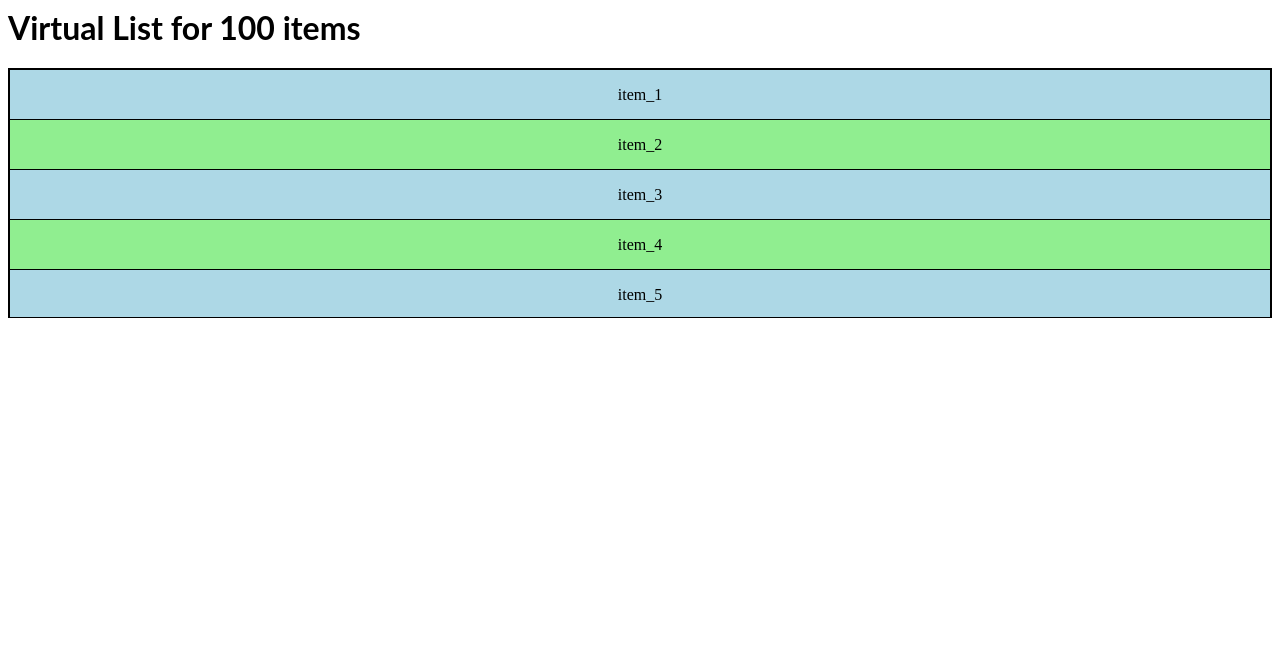
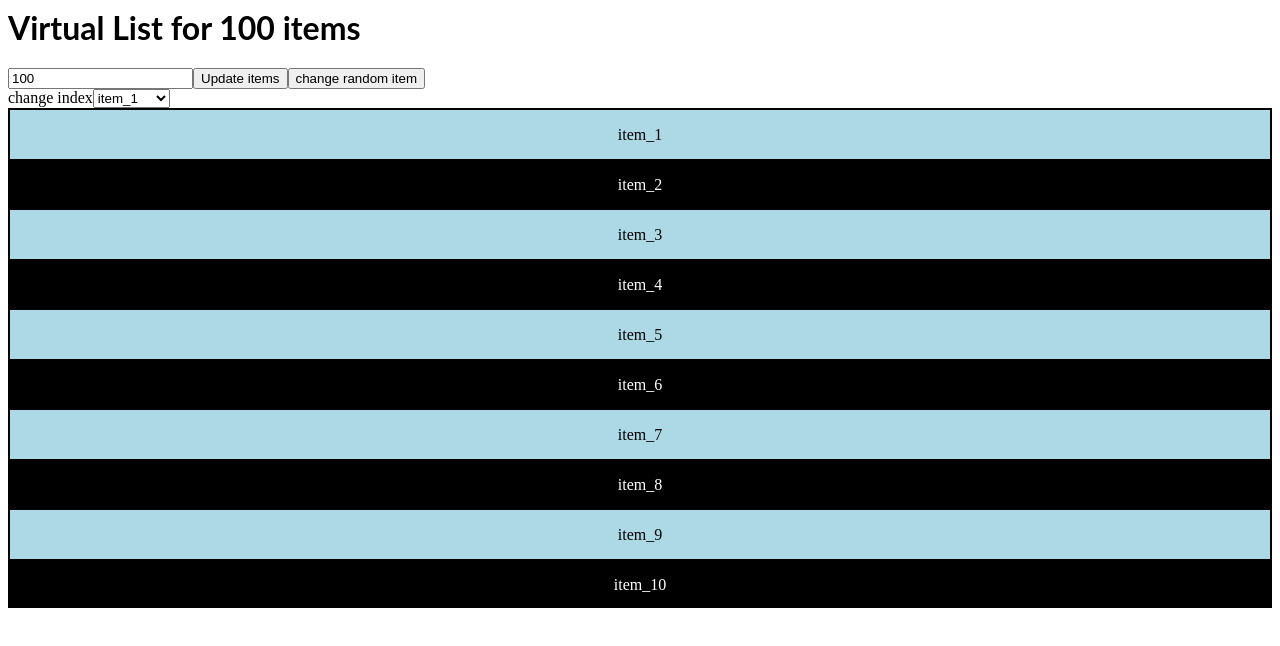
Before and after one commit to cjsmagic/react-custom-virtualization, a React (Create React App) app: page / in a window 1280 px wide. Shown: the top 646 px of the page. Built offline with nearby package versions, Linux system fonts and the light colour scheme; what proptypes would draw is missing.

Commit message:
3 files modified

```diff
--- a/src/App.js
+++ b/src/App.js
@@ -1,13 +1,15 @@
-import React from 'react';
+import React, { useState } from 'react';
 import './style.css';
 import VirtualList from './VirtualList';
 
-const items = new Array(100).fill(null).map((_, index) => `item_${index + 1}`);
+const newItems = count =>
+  new Array(count).fill(null).map((_, index) => `item_${index + 1}`);
 
 const renderItem = ({ item, index }) => (
   <div
     style={{
-      background: index % 2 === 0 ? 'lightblue' : 'lightgreen',
+      background: index % 2 === 0 ? 'lightblue' : '#000',
+      color: index % 2 === 0 ? '#000' : '#fff',
       height: '50px',
       display: 'flex',
       alignItems: 'center',
@@ -20,16 +22,53 @@ const renderItem = ({ item, index }) => (
   </div>
 );
 
+const initialCount = 100;
+
 export default function App() {
+  const [list, setList] = useState(() => newItems(initialCount));
+  const [count, setCount] = useState(() => initialCount);
+  const [indexPointed, setIndexPointed] = useState(0);
+
   return (
     <div>
-      <h1>Virtual List for {items.length} items</h1>
+      <h1>Virtual List for {list.length} items</h1>
+
+      <input
+        type="number"
+        value={count}
+        onChange={e => setCount(e.target.value)}
+      />
+
+      <button
+        onClick={() => {
+          setList(newItems(parseInt(count)));
+        }}
+      >
+        Update items
+      </button>
+
+      <button onClick={() => setList(['test', ...list])}>
+        change random item
+      </button>
+
+      <div>
+        change index
+        <select
+          value={indexPointed}
+          onChange={e => setIndexPointed(parseInt(e.target.value))}
+        >
+          {list.map((item, index) => (
+            <option value={index}>{item}</option>
+          ))}
+        </select>
+      </div>
 
       <VirtualList
-        items={items}
+        items={list}
         renderItem={renderItem}
-        height={250}
+        height={500}
         rowSize={50}
+        indexPointed={indexPointed}
       />
     </div>
   );
--- a/src/VirtualList.js
+++ b/src/VirtualList.js
@@ -1,74 +1,98 @@
 import Proptypes from 'proptypes';
-import React, { useRef, useLayoutEffect, useState, useMemo } from 'react';
+import React, { useRef, useEffect, useState, useMemo } from 'react';
+
+const defaultProps = {
+  indexPointed: 0
+};
 
 const proptypes = {
   items: Proptypes.array.required,
   renderItem: Proptypes.func.required,
   height: Proptypes.number.required,
-  rowSize: Proptypes.number.required
+  rowSize: Proptypes.number.required,
+  indexPointed: Proptypes.string.required
 };
 
-function VirtualList({ items, renderItem, height, rowSize }) {
+function VirtualList({ items, renderItem, height, rowSize, indexPointed }) {
   const ref = useRef();
 
   const [state, setState] = useState({
     currentIndex: 0,
     scrollTop: 0
   });
+
   const { currentIndex, scrollTop } = state;
 
   const rows = useMemo(() => {
-    return new Array(Math.ceil(height / rowSize)).fill(null).map((_, index) => {
+    return new Array(Math.round(height / rowSize))
+      .fill(null)
+      .map((_, index) => {
         // this should give us item based on array index and currentIndex
         const item = items[index + currentIndex];
+
+        if (!item) {
+          return null;
+        }
+
         return (
           <div
             key={index}
             className="virtual-list__item"
             style={{
               height: `${rowSize}px`,
-            top: `${scrollTop + index * rowSize}px`
+              transform: `translate3d(0,${index * rowSize + scrollTop}px,0)`
             }}
           >
             {renderItem({ item, index: index + currentIndex })}
           </div>
         );
       });
+    // .filter(item => item);
   }, [height, rowSize, items, scrollTop, currentIndex]);
 
-  useLayoutEffect(() => {
-    let oldIndex = 0;
+  useEffect(() => {
+    if (ref.current) {
+      // if items length is less than previous chosen index we need to make 0 as  index
+      const chosenIndex = indexPointed > items.length ? 0 : indexPointed;
+      ref.current.scrollTop = chosenIndex * rowSize;
+      setState(prev => ({
+        ...prev,
+        currentIndex: chosenIndex,
+        scrollTop: ref.current.scrollTop
+      }));
+    }
+  }, [items.length, indexPointed]);
 
+  useEffect(() => {
     const scrollEventHandler = e => {
-      /*
-      a single scroll should cross 50px to make on scroll unit of 1,
-      when scrollTop = 50, and rowSize = 50, 50/50 should equal to 1, this will tell us the current index, also we got to avoid calculating for same index due to extra events fired
-      */
-      const _currentIndex = Math.ceil(e.target.scrollTop / rowSize);
-      if (oldIndex === _currentIndex) {
+      const id = window.requestAnimationFrame(function() {
+        //if diff of scroll and rowsize is greater than scroll value of 10 we can ignore update
+        if (Math.ceil(e.target.scrollTop % rowSize) > 10) {
           return;
         }
-      oldIndex = _currentIndex;
-
-      setState(prev => ({
-        ...prev,
-        currentIndex: _currentIndex,
+        setState(() => ({
+          currentIndex: Math.floor(e.target.scrollTop / rowSize),
           scrollTop: e.target.scrollTop
         }));
+        cancelAnimationFrame(id);
+      });
     };
 
     if (ref.current) {
       ref.current.style.height = `${height}px`;
       ref.current.querySelector(
         '.virtual-list__scroll'
-      ).style.minHeight = `${rowSize * items.length - rowSize}px`;
-      ref.current.addEventListener('scroll', scrollEventHandler);
+      ).style.minHeight = `${rowSize * items.length}px`;
+      ref.current.addEventListener('scroll', scrollEventHandler, {
+        passive: true
+      });
     }
 
     return () => {
+      console.log('effect destroyed');
       ref.current.removeEventListener('scroll', scrollEventHandler);
     };
-  }, [ref.current, setState]);
+  }, [ref.current, setState, items]);
 
   return (
     <div className="virtual-list" ref={ref}>
@@ -77,6 +101,7 @@ function VirtualList({ items, renderItem, height, rowSize }) {
   );
 }
 
+VirtualList.defaultProps = defaultProps;
 VirtualList.proptypes = proptypes;
 
 export default VirtualList;
--- a/src/style.css
+++ b/src/style.css
@@ -8,6 +8,7 @@ p {
   border: 1px solid #000;
   box-sizing: border-box;
   position: relative;
+  scroll-behavior: smooth;
 }
 
 .virtual-list__scroll {
```
Lines whose indentation alone changed are shown as unchanged.
